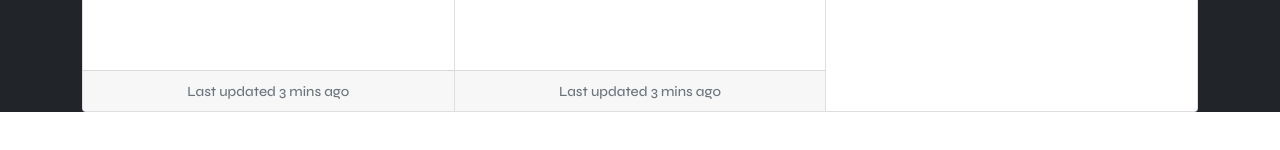
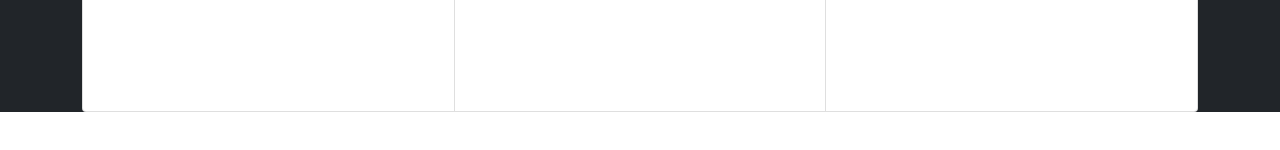
Before and after one commit to elizparisi/genuinfluence, a React (Create React App) app: page /about in a window 1280 px wide. Shown: the part 494-644 px from the top of the page. Built offline with nearby package versions, Linux system fonts and the light colour scheme.

Commit message:
remove all card footers

```diff
--- a/src/components/About.js
+++ b/src/components/About.js
@@ -19,9 +19,6 @@ const About = () => {
         additional content. This content is a little bit longer.
       </Card.Text>
     </Card.Body>
-    <Card.Footer>
-      <small className="text-muted">Last updated 3 mins ago</small>
-    </Card.Footer>
   </Card>
   <Card>
     <Card.Img variant="top" src="holder.js/100px160" />
@@ -32,9 +29,6 @@ const About = () => {
         content.{' '}
       </Card.Text>
     </Card.Body>
-    <Card.Footer>
-      <small className="text-muted">Last updated 3 mins ago</small>
-    </Card.Footer>
   </Card>
   <Card>
     <Card.Img variant="top" src="holder.js/100px160" />
```
